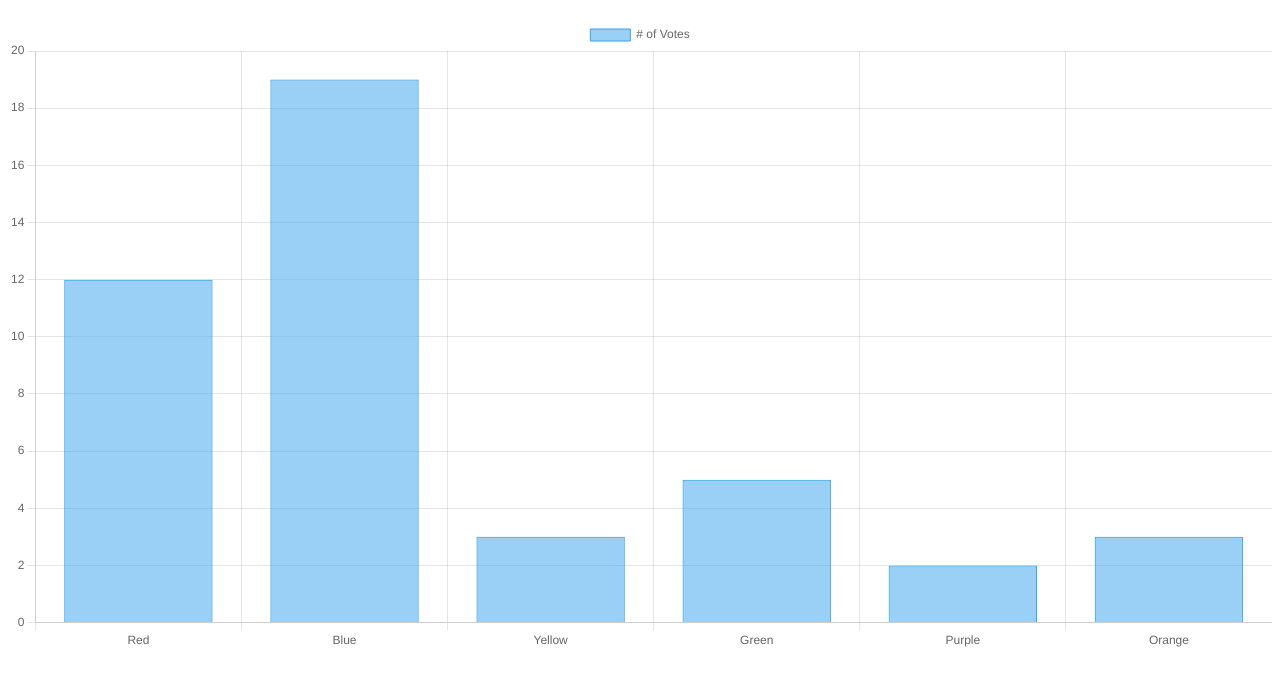
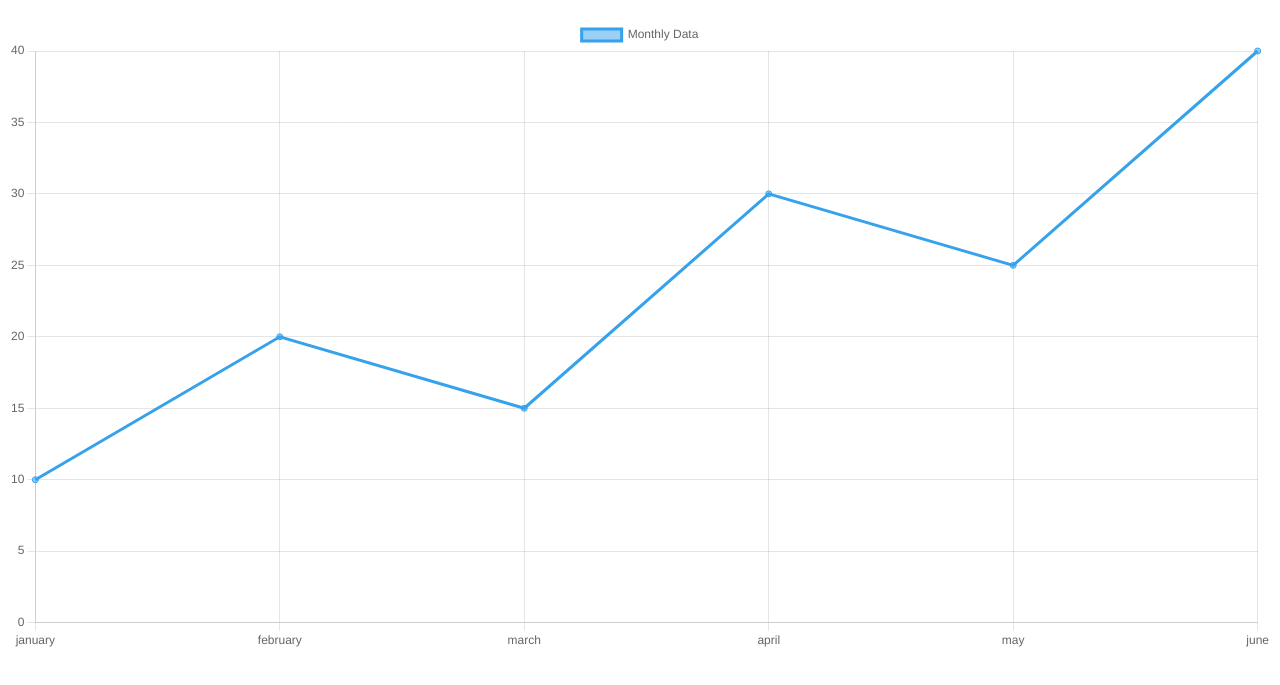
Before and after one commit to Lester-Toribio/IT21A, a plain HTML site: page linechart.html in a window 1280 px wide. Shown: the part 61-746 px from the top of the page. Drawn offline with nearby package versions, Linux system fonts and the light colour scheme.

Commit message:
Added oop implementation for linechart.html and linedata.json for data reference

```diff
--- a/linechart.html
+++ b/linechart.html
@@ -11,30 +11,71 @@
 <h1>Line Chart</h1>
 
 <div>
-  <canvas id="myChart"></canvas>
+  <canvas id="linechart"></canvas>
 </div>
 </body>
 
 <script>
-  const ctx = document.getElementById('myChart');
+  class LineChart{
+constructor(canvasId,dataUrl){
+    this.canvasId = canvasId;
+    this.dataUrl = dataUrl;
+    this.chart = null;
+  }
 
-  new Chart(ctx, {
-    type: 'bar',
+  renderChart(data){
+const ctx = document.getElementById(this.canvasId).getContext('2d');
+
+this.chart = new Chart (ctx, {
+    type : "line",
     data: {
-      labels: ['Red', 'Blue', 'Yellow', 'Green', 'Purple', 'Orange'],
-      datasets: [{
-        label: '# of Votes',
-        data: [12, 19, 3, 5, 2, 3],
-        borderWidth: 1
-      }]
+        //labels
+        labels: data.labels,
+        datasets:[{
+            label: "Monthly Data",
+            //data
+            data: data.values,
+            borderwidth: 1
+
+        }]
+
     },
-    options: {
-      scales: {
-        y: {
-          beginAtZero: true
+    options:{
+        scales: {
+            y: {
+                beginAtZero: true
+            }
         }
-      }
     }
+
+});
+
+
+  }
+async fetchData(){
+    try{
+        const response = await fetch (this.dataUrl);
+        if (!response.ok){
+            throw new Error("failed to load data $(response.statusText)");
+        }
+        const data = await response.json();
+        this.renderChart(data);
+    } catch (error){
+        console.error('error fetching data', error);
+        return null;
+    }
+}
+    async init(){
+        const data = await this.fetchData();
+        if (data){
+            this.renderChart(data);
+        }
+    }
+  }
+  document.addEventListener('DOMContentLoaded', () => {
+    const chart = new LineChart("linechart", "linedata.json");
+    chart.init();
   });
+
 </script>
 </html>
--- /dev/null
+++ b/linedata.json
@@ -0,0 +1,6 @@
+{
+    "labels": ["january","february", "march", "april", "may", "june"],
+    "values": [10, 20, 15, 30, 25, 40]
+
+
+}
```
